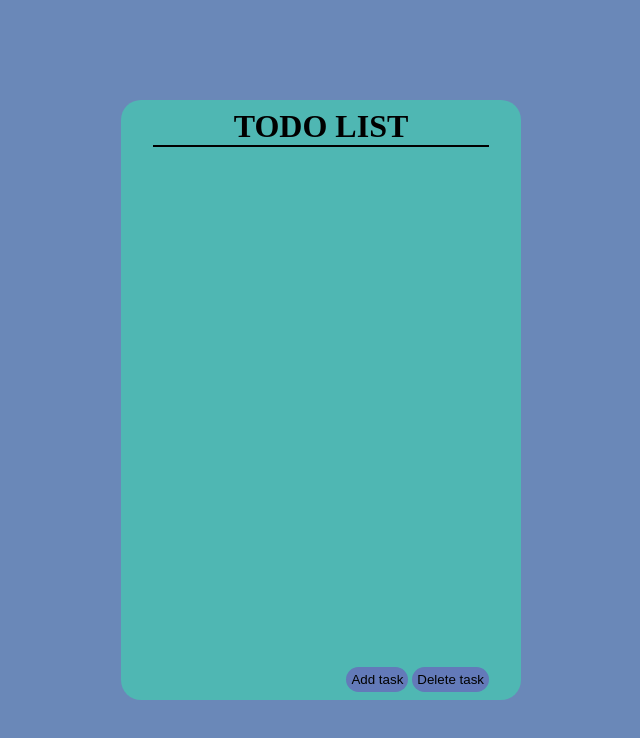
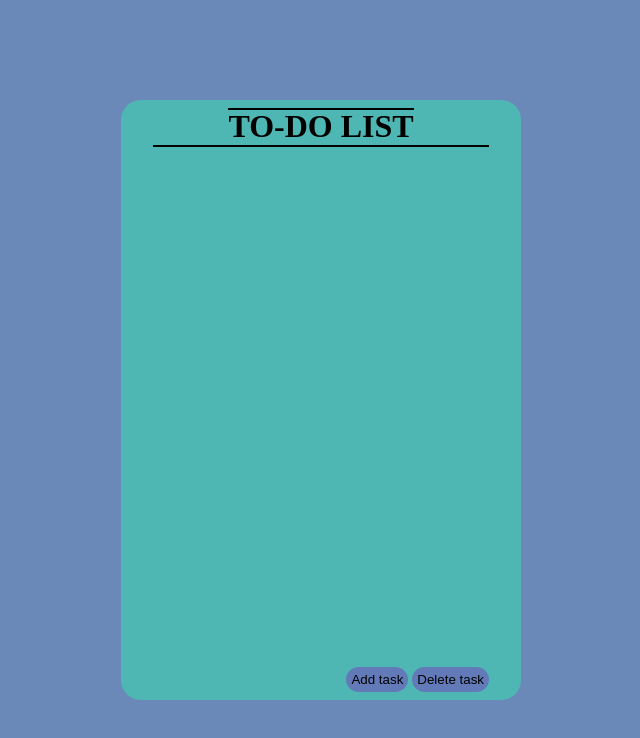
Before and after one commit to ShurjeelCS/todo, a plain HTML site: page index.html in a window 1280 px wide. Shown: the whole page, without its empty margins (319-959 px from the left). Drawn offline with Linux system fonts and the light colour scheme.

Commit message:
some styling changes

```diff
--- a/index.html
+++ b/index.html
@@ -10,7 +10,10 @@
 <body>
     <div class="container">
         <div class="todo">
-            <h1>TODO LIST</h1>
+            <div class="center">
+                <h1>TO-DO LIST</h1>
+            </div>
+
             <div class="divider"></div>
 
             <ul class="list">
--- a/styles.css
+++ b/styles.css
@@ -28,8 +28,20 @@ body {
     overflow: auto;
 }
 
+.center {
+    display: flex;
+    justify-content: center;
+}
+
 h1 {
-    text-align: center;
+    position: relative;
+}
+
+h1::before {
+    content:'';
+    width: 100%;
+    position: absolute;
+    border: 1px solid black;
 }
 
 .divider {
```
